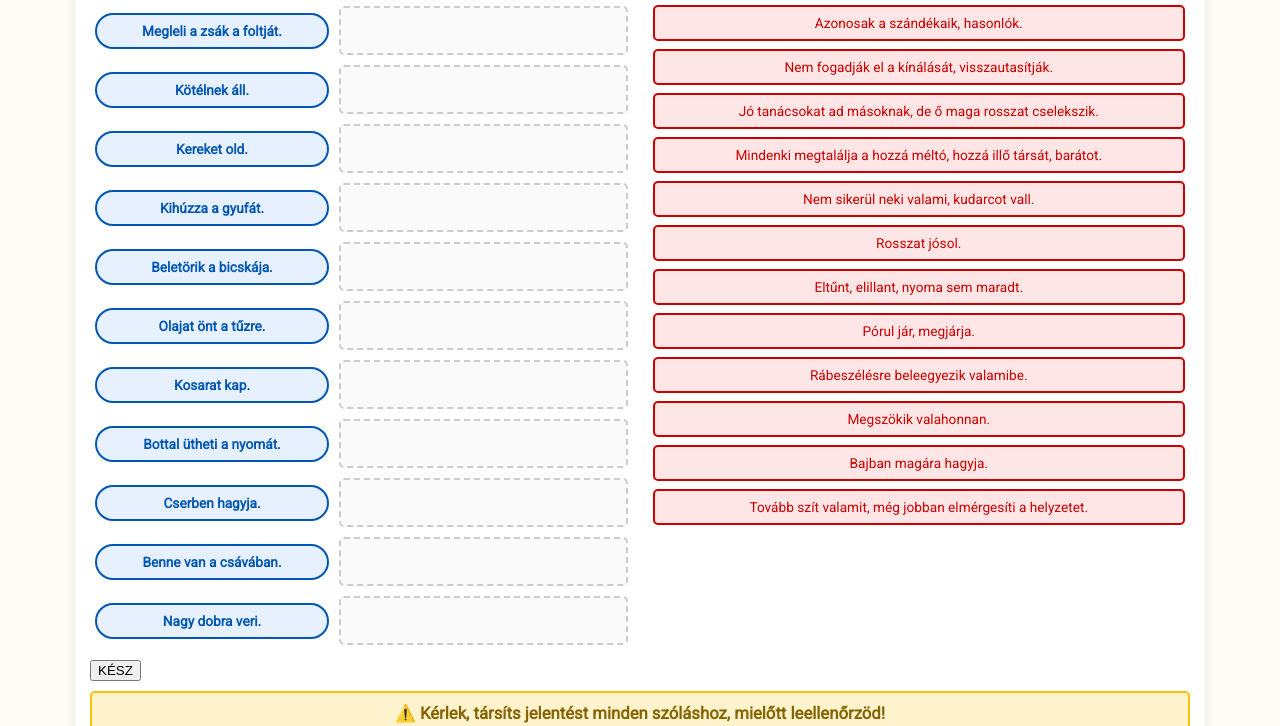
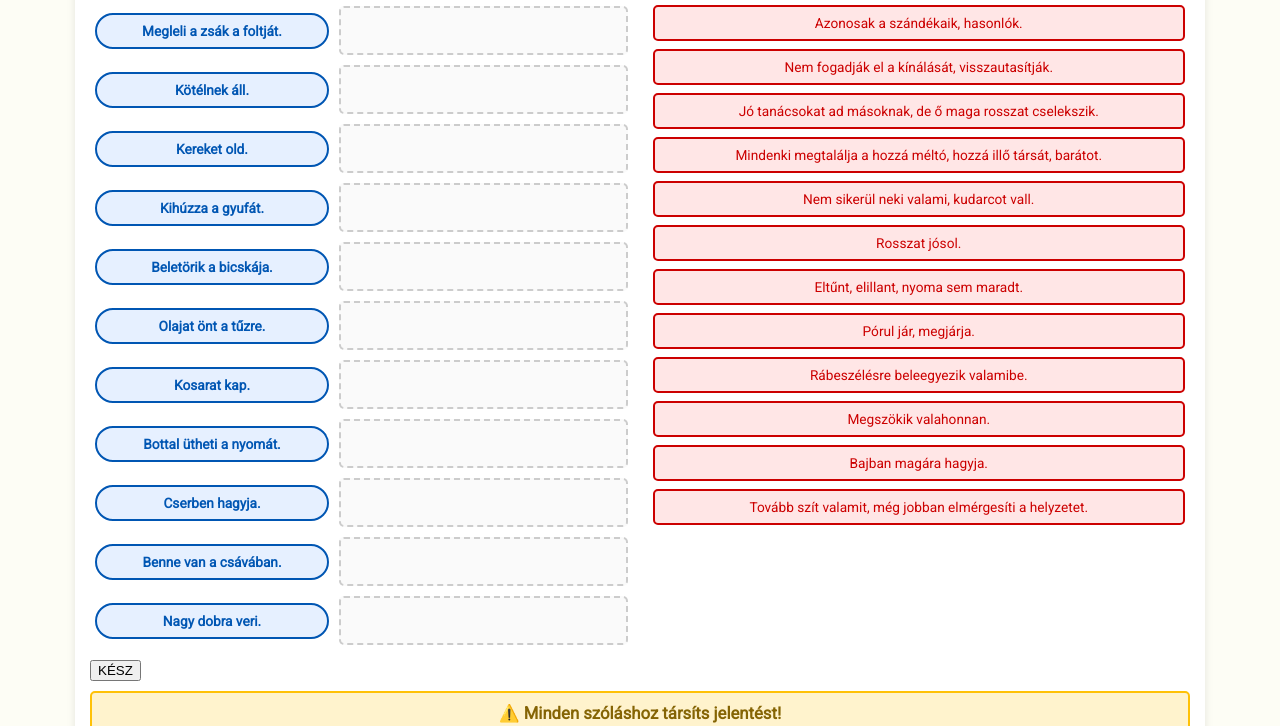
Before and after one commit to ot-gi/feladatok, a plain HTML site: page szolasokjelentese/index.html in a window 1280 px wide. Both pictures are taken after a click on the button "KÉSZ". Shown: the part 328-1054 px from the top of the page. Drawn offline with Linux system fonts and the light colour scheme.

Commit message:
Update index.html

```diff
--- a/szolasokjelentese/index.html
+++ b/szolasokjelentese/index.html
@@ -478,7 +478,7 @@
 
             if (!allPaired) {
                 // HA HIÁNYZIK PÁROSÍTÁS -> FIGYELMEZTETÉS
-                resultMessage.innerHTML = `<span class="warning-message">⚠️ Kérlek, társíts jelentést minden szóláshoz, mielőtt leellenőrzöd!</span>`;
+                resultMessage.innerHTML = `<span class="warning-message">⚠️ Minden szóláshoz társíts jelentést!</span>`;
                 return; // Megállítja a pontszámítást és a jelölést.
             }
 
```
